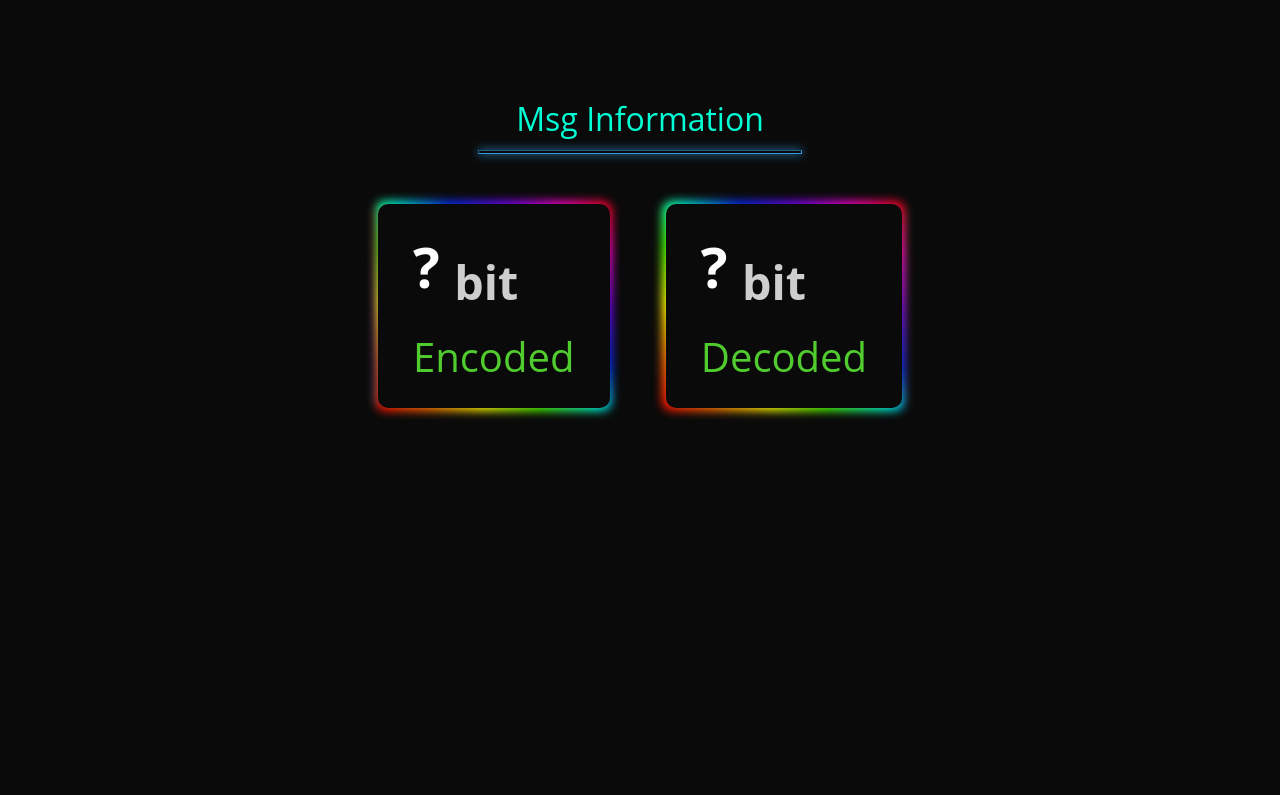
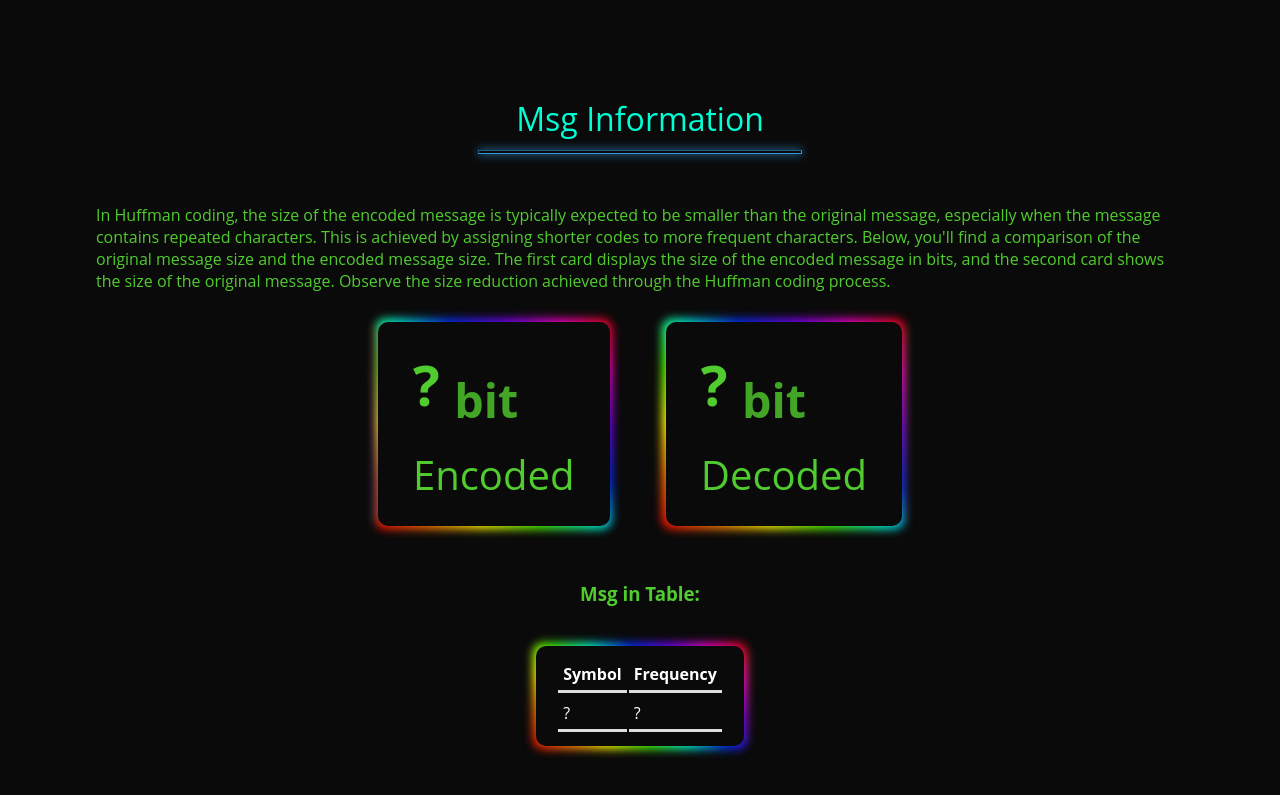
Before and after one commit to a7mad1112/huffman-coding, a website with bundled scripts: page index.html in a window 1280 px wide. Shown: the part 633-1428 px from the top of the page. Before the commit the page ends 1091 px from the top, so only its background shows below. Built offline with nearby package versions, Linux system fonts and the light colour scheme.

Commit message:
gui enhancment

```diff
--- a/css/card.css
+++ b/css/card.css
@@ -71,6 +71,7 @@ hr {
   user-select: none;
   -webkit-user-select: none;
   touch-action: manipulation;
+  margin: 30px 0;
 }
 .card h3 {
   font-size: 3.5rem;
@@ -151,6 +152,7 @@ label,
 p,
 h1,
 h2,
+h3,
 button {
   animation: glow-label 5s infinite;
 }
--- a/css/style.css
+++ b/css/style.css
@@ -139,3 +139,14 @@ input[type='file'] {
 section {
   padding: 50px 0;
 }
+
+table {
+  border: 2;
+  padding: 10px 20px !important;
+}
+
+th,
+td {
+  border-bottom: 3px solid #dddddd;
+  padding: 5px;
+}
--- a/index.html
+++ b/index.html
@@ -73,6 +73,11 @@
         Msg Information
         <hr>
       </div>
+      <p>In Huffman coding, the size of the encoded message is typically expected to be smaller than the original
+        message, especially when the message contains repeated characters. This is achieved by assigning shorter codes
+        to more frequent characters. Below, you'll find a comparison of the original message size and the encoded
+        message size. The first card displays the size of the encoded message in bits, and the second card shows the
+        size of the original message. Observe the size reduction achieved through the Huffman coding process.</p>
       <div class="cards">
         <div class="card">
           <h3 id="encodedBitsNumber">? <sub>bit</sub></h3>
@@ -83,6 +88,21 @@
           <p>Decoded</p>
         </div>
       </div>
+      <h3 style="margin: 25px 0 10px;">Msg in Table:</h3>
+      <table border="0" class="card">
+        <thead>
+          <tr>
+            <th>Symbol</th>
+            <th>Frequency</th>
+          </tr>
+        </thead>
+        <tbody id="table-body">
+          <tr>
+            <td>?</td>
+            <td>?</td>
+          </tr>
+        </tbody>
+      </table>
     </div>
   </section>
 </body>
--- a/js/script.js
+++ b/js/script.js
@@ -26,6 +26,18 @@ sendBtn.onclick = (e) => {
   }
   const huffmanTree = new HuffmanTree();
   const frequencies = convertTextIntoFrequencies(textarea.value);
+  // update the table to show each character with frequencies
+  document.getElementById('table-body').innerHTML = Object.entries(
+    frequencies
+  ).reduce((acc, curr) => {
+    acc += `
+      <tr>
+        <td>${curr[0]}</td>
+        <td>${curr[1]}</td>
+      </tr>`;
+    return acc;
+  }, '');
+
   huffmanTree.buildTree(frequencies);
   let jsonFile = {};
   jsonFile.encodedMsg = huffmanTree.encode(textarea.value);
```
